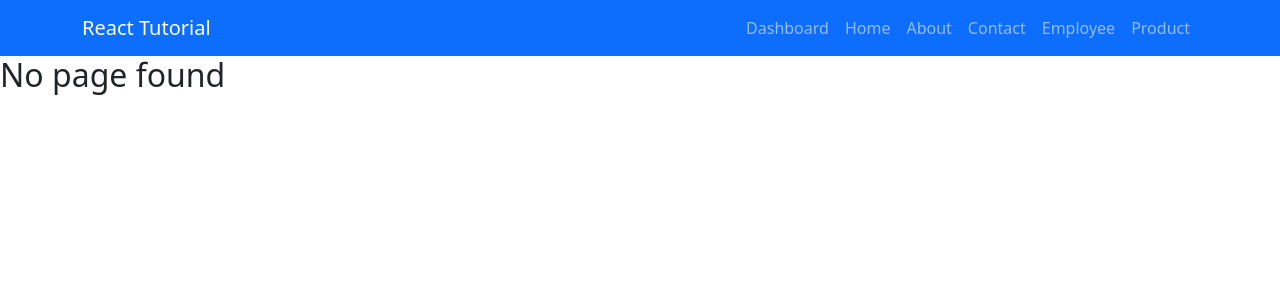
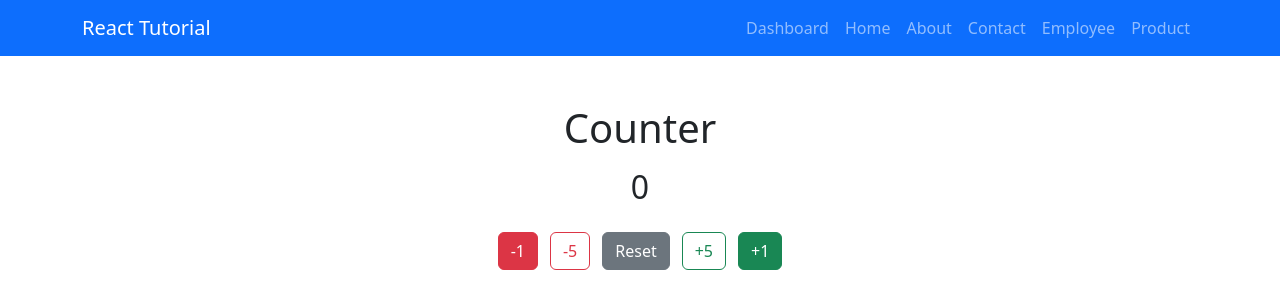
Before and after one commit to nihiratechiees/Firstapp_react, a React (Vite) app: page /counter in a window 1280 px wide. Shown: the top 308 px of the page. Built offline with nearby package versions, Linux system fonts and the light colour scheme.

Commit message:
counter app

```diff
--- a/src/App.jsx
+++ b/src/App.jsx
@@ -23,6 +23,7 @@ import Parentproduct from './Component/Parentproduct'
 import Register from './Component/Register'
 import Addcompany from './Component/Addcompany'
 import Companylist from './Component/Companylist'
+import Counter from './Component/Counter'
 
 function App() {
   let title = "Welcome to React 19.2"
@@ -52,7 +53,8 @@ function App() {
           <Route path='/example' element={<Examples/>}></Route>
           <Route path='/product' element={<Parentproduct/>}></Route>
           <Route path='/register' element={<Register/>}></Route>
-            <Route path='/company' element={<Companylist/>}></Route>
+          <Route path='/counter' element={<Counter/>}></Route>
+          <Route path='/company' element={<Companylist/>}></Route>
           <Route path='/addcompany' element={<Addcompany/>}></Route>
            <Route path='/editcompany/:id' element={<Addcompany/>}></Route>
           <Route path='*' element={<h2>No page found</h2>}></Route>
--- /dev/null
+++ b/src/Component/Counter.jsx
@@ -0,0 +1,46 @@
+import { useReducer } from 'react'
+
+const initialState = { count: 0 }
+
+function reducer(state, action) {
+  switch (action.type) {
+    case 'increment':
+      return { count: state.count + (action.payload || 1) }
+    case 'decrement':
+      return { count: state.count - (action.payload || 1) }
+    case 'reset':
+      return initialState
+    default:
+      return state
+  }
+}
+
+const Counter = () => {
+  const [state, dispatch] = useReducer(reducer, initialState)
+
+  return (
+    <div className='container text-center mt-5'>
+      <h1 className='mb-3'>Counter</h1>
+      <h2 className='mb-4'>{state.count}</h2>
+      <div className='d-flex justify-content-center gap-2 flex-wrap'>
+        <button className='btn btn-danger' onClick={() => dispatch({ type: 'decrement', payload: 1 })}>
+          -1
+        </button>
+        <button className='btn btn-outline-danger' onClick={() => dispatch({ type: 'decrement', payload: 5 })}>
+          -5
+        </button>
+        <button className='btn btn-secondary' onClick={() => dispatch({ type: 'reset' })}>
+          Reset
+        </button>
+        <button className='btn btn-outline-success' onClick={() => dispatch({ type: 'increment', payload: 5 })}>
+          +5
+        </button>
+        <button className='btn btn-success' onClick={() => dispatch({ type: 'increment', payload: 1 })}>
+          +1
+        </button>
+      </div>
+    </div>
+  )
+}
+
+export default Counter
--- a/src/data/db.json
+++ b/src/data/db.json
@@ -58,6 +58,39 @@
       "companytype": "private",
       "isactive": true,
       "id": 1
+    },
+    {
+      "companyname": "ARM InfoTech",
+      "registerdate": "2026-07-11",
+      "email": "nt@in.com",
+      "mobile": "7899999996",
+      "industrytype": "finance",
+      "address": "Chennai",
+      "companytype": "private",
+      "isactive": true,
+      "id": 2
+    },
+    {
+      "companyname": "NT Infotech New 1",
+      "registerdate": "2026-07-17",
+      "email": "nt11233@in.com",
+      "mobile": "9898998878",
+      "industrytype": "technology",
+      "address": "1st srtreet\nChennai",
+      "companytype": "partnership",
+      "isactive": true,
+      "id": 3
+    },
+    {
+      "companyname": "ANJ Finance",
+      "registerdate": "2026-07-17",
+      "email": "anj@in.com",
+      "mobile": "9800987789",
+      "industrytype": "finance",
+      "address": "new street\nChennai",
+      "companytype": "public",
+      "isactive": true,
+      "id": 4
     }
   ]
 }
```
